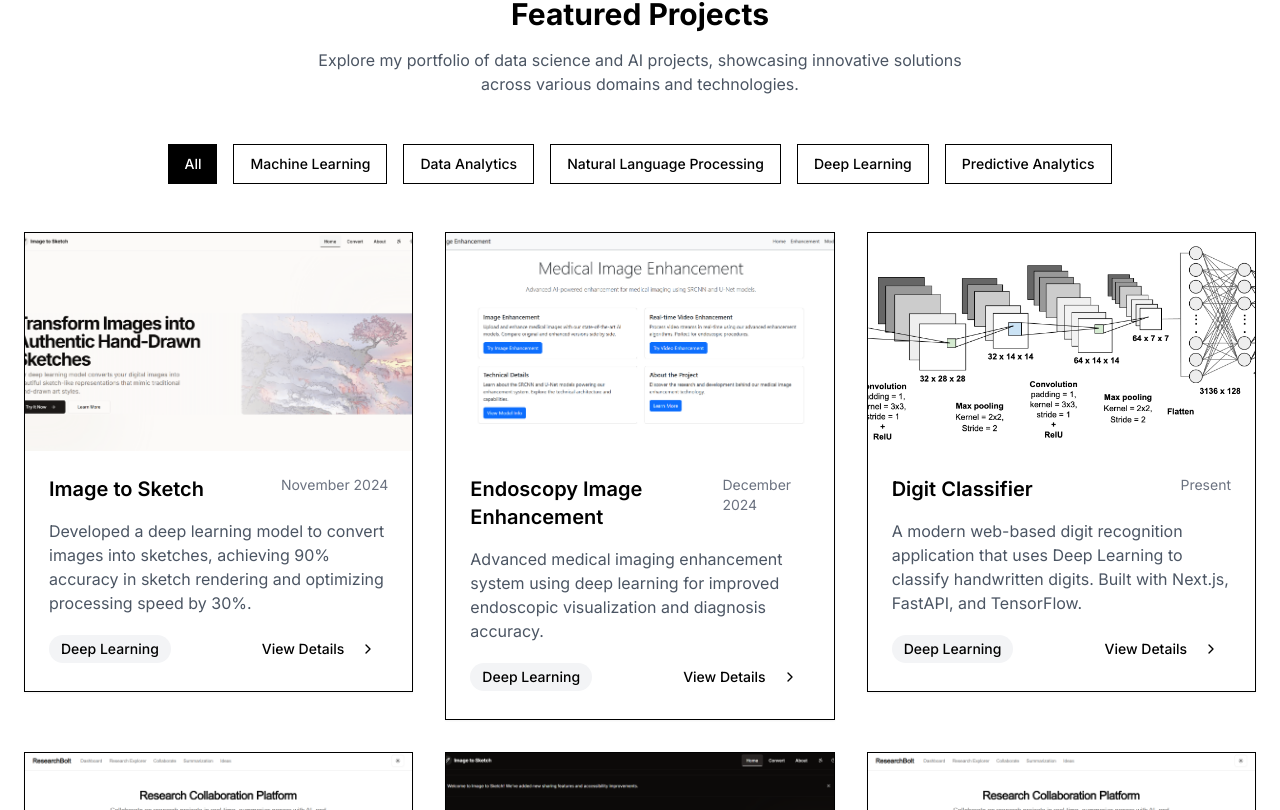
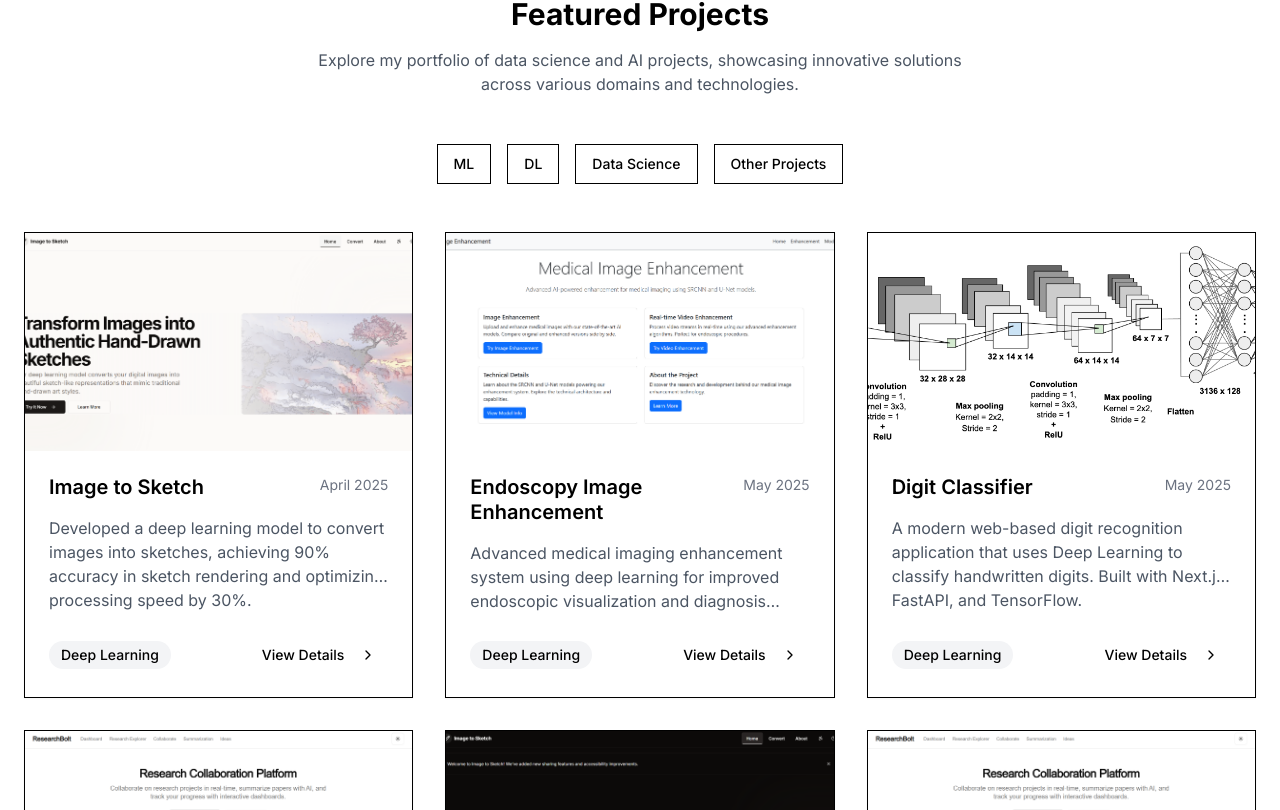
Before and after one commit to Kedhareswer/NaaPeru, a Next.js app: page / in a window 1280 px wide. Shown: the part 3030-3840 px from the top of the page. Built offline with nearby package versions, Linux system fonts and the light colour scheme.

Commit message:
Updated Projects 2

```diff
--- a/app/projects/page.tsx
+++ b/app/projects/page.tsx
@@ -160,7 +160,7 @@ const allProjects: Project[] = [
   }
 ]
 
-const categories = ["All", "Machine Learning", "Data Analytics", "Natural Language Processing", "Deep Learning", "Predictive Analytics"]
+const categories = ["ML", "DL", "Data Science", "Other Projects"]
 
 export default function ProjectsPage() {
   const [selectedCategory, setSelectedCategory] = useState("All")
--- a/components/case-studies.tsx
+++ b/components/case-studies.tsx
@@ -22,7 +22,7 @@ const projects: Project[] = [
     title: "Image to Sketch",
     description: "Developed a deep learning model to convert images into sketches, achieving 90% accuracy in sketch rendering and optimizing processing speed by 30%.",
     category: "Deep Learning",
-    date: "November 2024",
+    date: "April 2025",
     image: "/projects/image-to-sketch.png",
     link: "/projects/image-to-sketch"
   },
@@ -31,7 +31,7 @@ const projects: Project[] = [
     title: "Endoscopy Image Enhancement",
     description: "Advanced medical imaging enhancement system using deep learning for improved endoscopic visualization and diagnosis accuracy.",
     category: "Deep Learning",
-    date: "December 2024",
+    date: "May 2025",
     image: "/projects/endoscopy-image-enhancement.png",
     link: "/projects/endoscopy-enhancement"
   },
@@ -40,7 +40,7 @@ const projects: Project[] = [
     title: "Digit Classifier",
     description: "A modern web-based digit recognition application that uses Deep Learning to classify handwritten digits. Built with Next.js, FastAPI, and TensorFlow.",
     category: "Deep Learning",
-    date: "Present",
+    date: "May 2025",
     image: "/projects/digit.png",
     link: "/projects/digit-classifier"
   },
@@ -49,7 +49,7 @@ const projects: Project[] = [
     title: "Collaborative Research Hub",
     description: "A comprehensive real-time collaborative workspace designed for research teams, integrating advanced AI capabilities with robust team collaboration features.",
     category: "Machine Learning",
-    date: "March 2025",
+    date: "Present",
     image: "/projects/research-bolt.png",
     link: "/projects/collaborative-research-hub"
   },
@@ -73,7 +73,7 @@ const projects: Project[] = [
   }
 ]
 
-const categories = ["All", "Machine Learning", "Data Analytics", "Natural Language Processing", "Deep Learning", "Predictive Analytics"]
+const categories = ["ML", "DL", "Data Science", "Other Projects"]
 
 export default function CaseStudies() {
   const [selectedCategory, setSelectedCategory] = useState("All")
@@ -128,25 +128,25 @@ export default function CaseStudies() {
               transition={{ duration: 0.5, delay: index * 0.1 }}
               viewport={{ once: true }}
             >
-              <Card className="overflow-hidden hover:shadow-lg transition-shadow duration-300">
-                <div className="aspect-video relative bg-gray-100">
+              <Card className="overflow-hidden hover:shadow-lg transition-shadow duration-300 h-full flex flex-col">
+                <div className="aspect-[16/9] relative bg-gray-100 overflow-hidden">
                   <img
                     src={project.image}
                     alt={project.title}
-                    className="object-cover w-full h-full"
+                    className="object-cover w-full h-full transform hover:scale-105 transition-transform duration-300"
                   />
                 </div>
-                <div className="p-6">
+                <div className="p-6 flex flex-col flex-grow">
                   <div className="flex justify-between items-start mb-4">
-                    <h3 className="text-xl font-semibold">{project.title}</h3>
-                    <span className="text-sm text-gray-500">{project.date}</span>
+                    <h3 className="text-xl font-semibold leading-tight line-clamp-2">{project.title}</h3>
+                    <span className="text-sm text-gray-500 whitespace-nowrap ml-4">{project.date}</span>
                   </div>
-                  <p className="text-gray-600 mb-4">{project.description}</p>
-                  <div className="flex justify-between items-center">
+                  <p className="text-gray-600 mb-6 flex-grow line-clamp-3">{project.description}</p>
+                  <div className="flex justify-between items-center mt-auto">
                     <span className="text-sm font-medium bg-gray-100 px-3 py-1 rounded-full">
                       {project.category}
                     </span>
-                    <Button variant="ghost" size="sm" className="group" asChild>
+                    <Button variant="ghost" size="sm" className="group hover:bg-gray-50" asChild>
                       <a href={project.link} target="_blank" rel="noopener noreferrer">
                         View Details
                         <ChevronRight className="w-4 h-4 ml-2 group-hover:translate-x-1 transition-transform" />
```
Also changed, not shown: public/projects/pdf-chatbot.svg (added).
